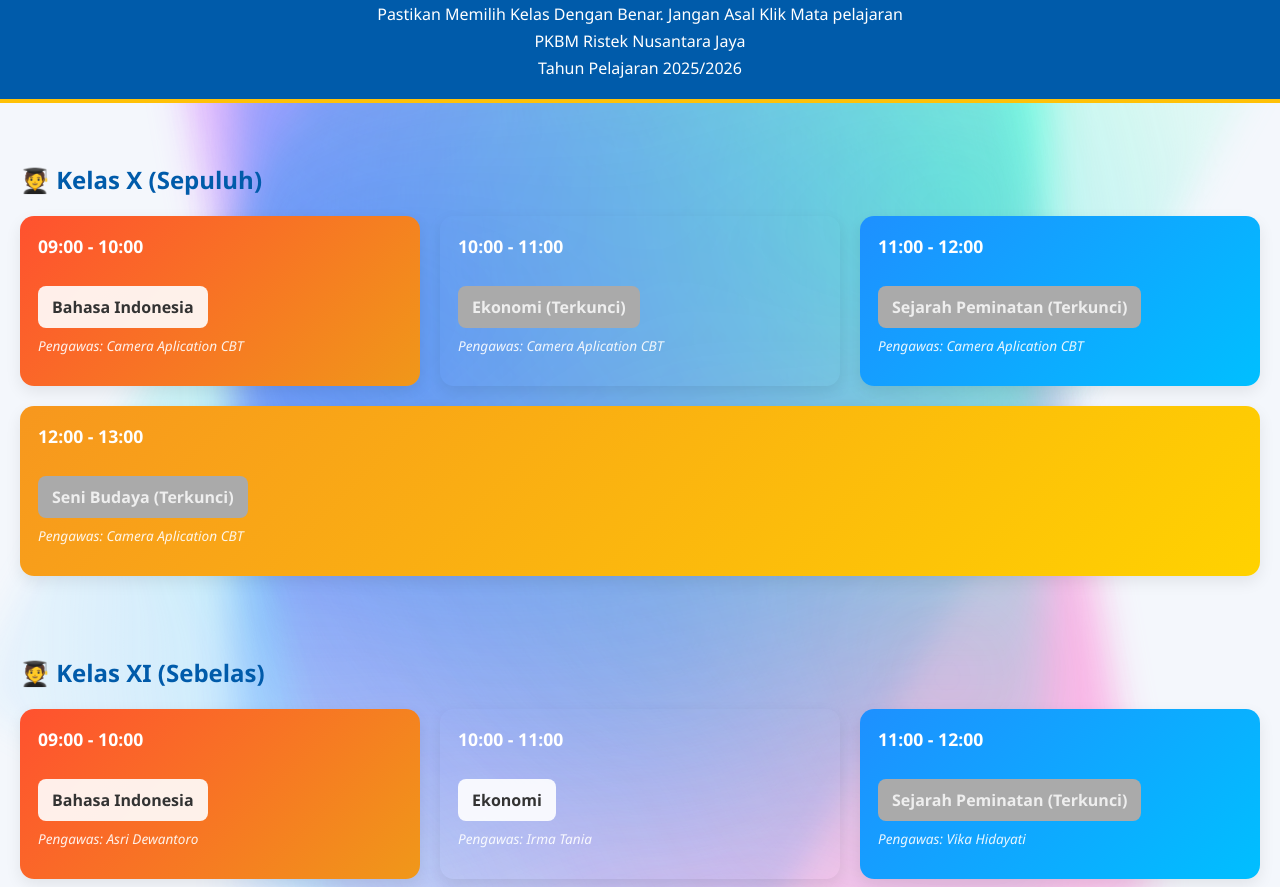
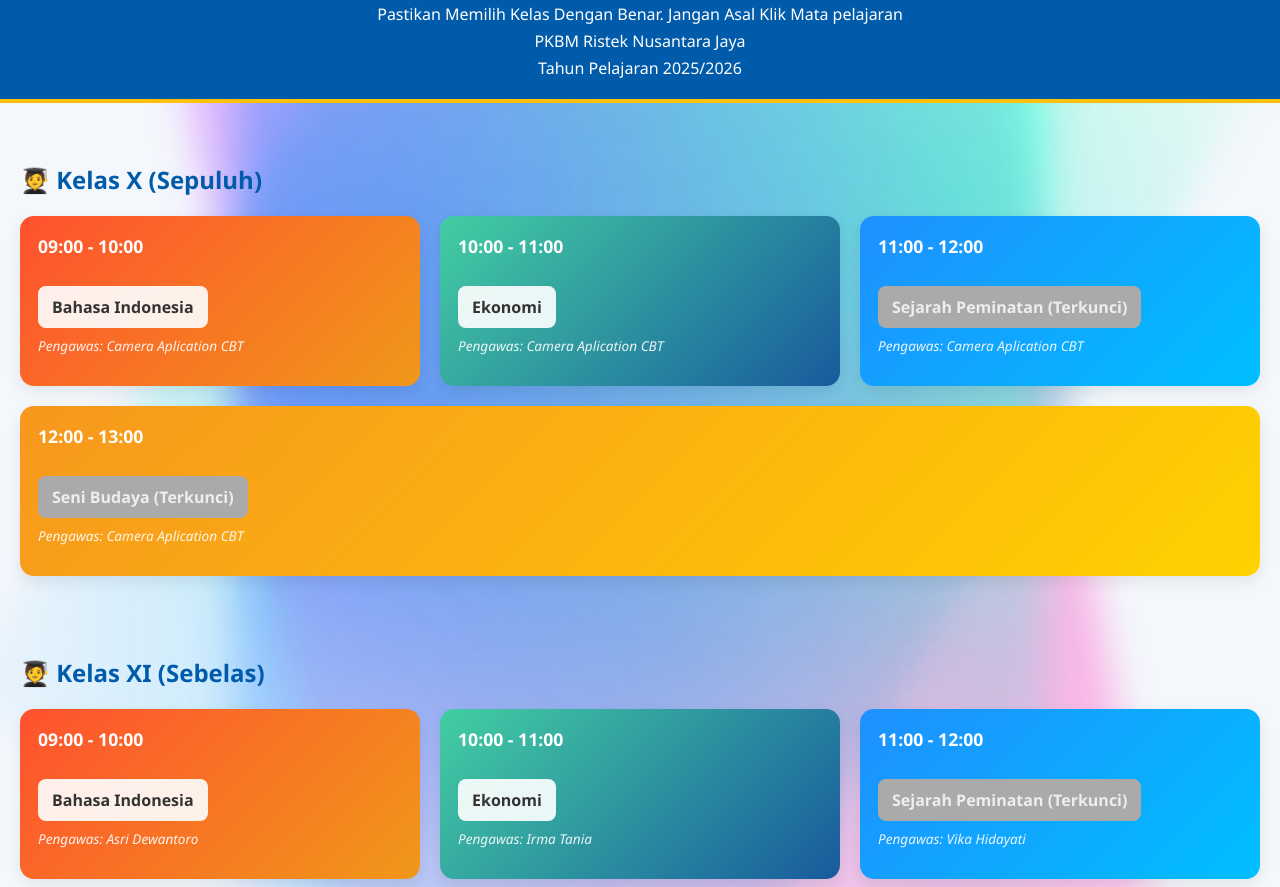
Before and after one commit to cbtrnj/pc, a plain HTML site: page senin-ips.html in a window 1280 px wide. Shown: the part 65-952 px from the top of the page. Drawn offline with Linux system fonts and the light colour scheme.

Commit message:
Update senin-ips.html

```diff
--- a/senin-ips.html
+++ b/senin-ips.html
@@ -56,7 +56,7 @@
   <h2>🧑‍🎓 Kelas X (Sepuluh)</h2>
   <div class="card-group">
     <div class="card indonesia"><h3>09:00 - 10:00</h3><a id="btn-xipa-indonesia" href="https://docs.google.com/forms/d/e/1FAIpQLSfK4uYbkVdIdYg7rebRrR2ZM84Mq62KxhXsQeexc216Q5h7WA/viewform?usp=header" class="btn">Bahasa Indonesia</a><p class="pengawas">Pengawas: Camera Aplication CBT</p></div>
-    <div class="card ekonomi"><h3>10:00 - 11:00</h3><a  id="btn-xiipa-ekonomi" href="https://docs.google.com/forms/d/e/1FAIpQLScLqiQt-8QAebkh26rAqUTKXbanVDud80_WbjM7_BataLHUbw/viewform?usp=header" class="btn">Ekonomi</a><p class="pengawas">Pengawas: Camera Aplication CBT</p></div>
+    <div class="card kimia"><h3>10:00 - 11:00</h3><a  id="btn-xipa-kimia" href="https://docs.google.com/forms/d/e/1FAIpQLScLqiQt-8QAebkh26rAqUTKXbanVDud80_WbjM7_BataLHUbw/viewform?usp=header" class="btn">Ekonomi</a><p class="pengawas">Pengawas: Camera Aplication CBT</p></div>
     <div class="card fisika"><h3>11:00 - 12:00</h3><a id="btn-xipa-fisika" href="placeholdersoal.html" class="btn">Sejarah Peminatan</a><p class="pengawas">Pengawas: Camera Aplication CBT</p></div>
     <div class="card seni"><h3>12:00 - 13:00</h3><a id="btn-xipa-seni" href="https://docs.google.com/forms/d/e/1FAIpQLScsumf9xve8YSrnmkpTsHfwLVOCKEtLX_sGTK2-95DRCfZ-0g/viewform?usp=header" class="btn">Seni Budaya</a><p class="pengawas">Pengawas: Camera Aplication CBT</p></div>
   </div>
@@ -66,7 +66,7 @@
   <h2>🧑‍🎓 Kelas XI (Sebelas)</h2>
   <div class="card-group">
     <div class="card indonesia"><h3>09:00 - 10:00</h3><a id="btn-xiipa-indonesia" href="https://docs.google.com/forms/d/e/1FAIpQLSc0j9lHaSZ_mGX8bfa4umvxwGW5HisyPxhLGBgihppGAMdJtw/viewform?usp=header" class="btn">Bahasa Indonesia</a><p class="pengawas">Pengawas: Asri Dewantoro</p></div>
-    <div class="card ekonomi"><h3>10:00 - 11:00</h3><a id="btn-xiipa-ekonomi" href="https://docs.google.com/forms/d/e/1FAIpQLSeqxO1x6neca8hE9VR1xpHNQoRzLi6IbURK8yqKzVQN24AqEQ/viewform?usp=header" class="btn">Ekonomi</a><p class="pengawas">Pengawas: Irma Tania</p></div>
+    <div class="card kimia"><h3>10:00 - 11:00</h3><a id="btn-xiipa-kimia" href="https://docs.google.com/forms/d/e/1FAIpQLSeqxO1x6neca8hE9VR1xpHNQoRzLi6IbURK8yqKzVQN24AqEQ/viewform?usp=header" class="btn">Ekonomi</a><p class="pengawas">Pengawas: Irma Tania</p></div>
     <div class="card fisika"><h3>11:00 - 12:00</h3><a id="btn-xiipa-fisika" href="placeholdersoal.html" class="btn">Sejarah Peminatan</a><p class="pengawas">Pengawas: Vika Hidayati</p></div>
     <div class="card seni"><h3>12:00 - 13:00</h3><a id="btn-xiipa-seni" href="https://docs.google.com/forms/d/e/1FAIpQLSePYCenqFPqcnfQBta2rJq3kL2leQubQQkKKKmHR6lNoRwyYw/viewform?usp=header" class="btn">Seni Budaya</a><p class="pengawas">Pengawas: Sri Lestiana</p></div>
   </div>
```
